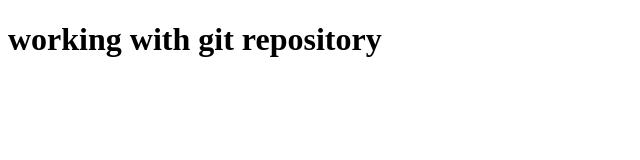
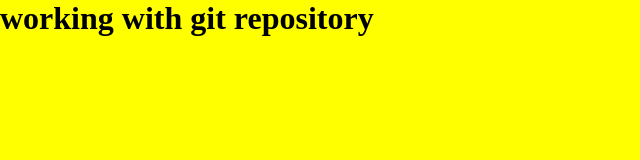
Before and after one commit to harish595/webapp, a plain HTML site: page index.html in a window 1280 px wide. Shown: the whole page, without its empty margins (0-640 px from the left). Drawn offline with Linux system fonts and the light colour scheme.

Commit message:
second push to dev1 branch

```diff
--- /dev/null
+++ b/index.css
@@ -0,0 +1,6 @@
+*{
+    box-sizing: border-box;
+    margin: 0px;
+    padding: 0px;
+    background-color: yellow;
+}
--- a/index.html
+++ b/index.html
@@ -4,6 +4,7 @@
     <meta charset="UTF-8">
     <meta name="viewport" content="width=device-width, initial-scale=1.0">
     <title>Document</title>
+    <link rel="stylesheet" href="./index.css">
 </head>
 <body>
     <h1>working with git repository</h1>
```
Also changed, not shown: newfile.txt (added).
